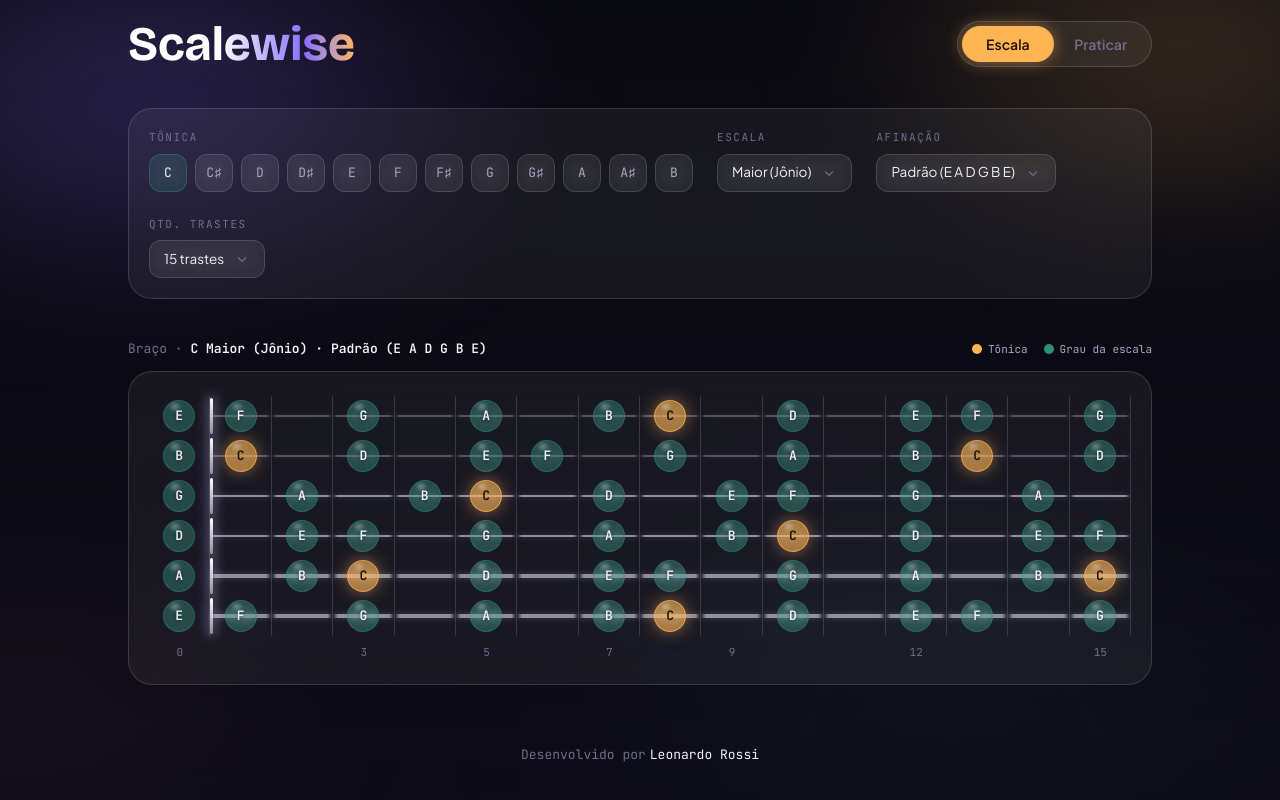
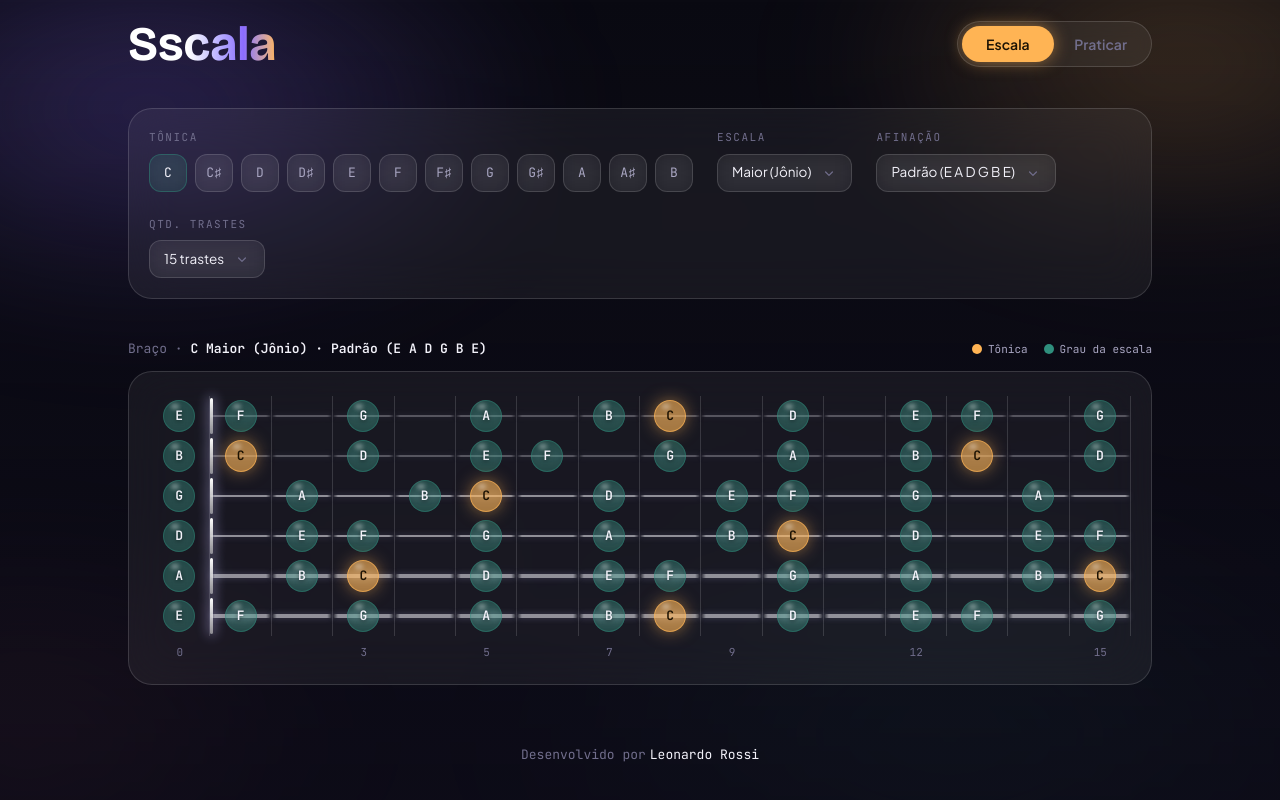
Before and after one commit to SirPripyat/rhythm-scales, a React app: page / in a window 1280 px wide. Shown: the top 800 px of the page. Built offline with nearby package versions, Linux system fonts and the light colour scheme; the HTML template or start-up script is replaced by a standard one.

Commit message:
changing name and favicon from project

```diff
--- a/rsbuild.config.ts
+++ b/rsbuild.config.ts
@@ -5,6 +5,10 @@ import { pluginTailwindcss } from '@rsbuild/plugin-tailwindcss';
 
 // Docs: https://rsbuild.rs/config/
 export default defineConfig({
+  html: {
+    title: 'Sscala',
+    favicon: './public/favicon.svg',
+  },
   plugins: [
     pluginReact({
       reactCompiler: true,
--- a/src/components/Header.tsx
+++ b/src/components/Header.tsx
@@ -18,7 +18,7 @@ export const Header = () => {
           'sm:text-4xl md:text-5xl',
         )}
       >
-        Scalewise
+        Sscala
       </h1>
 
       <nav className="relative grid grid-cols-2 rounded-full border border-glass-border bg-glass p-1 backdrop-blur-sm">
```
Also changed, not shown: public/favicon.png (deleted), public/favicon.svg (added), 1 other file (tests, documents, lock files or other folders).
